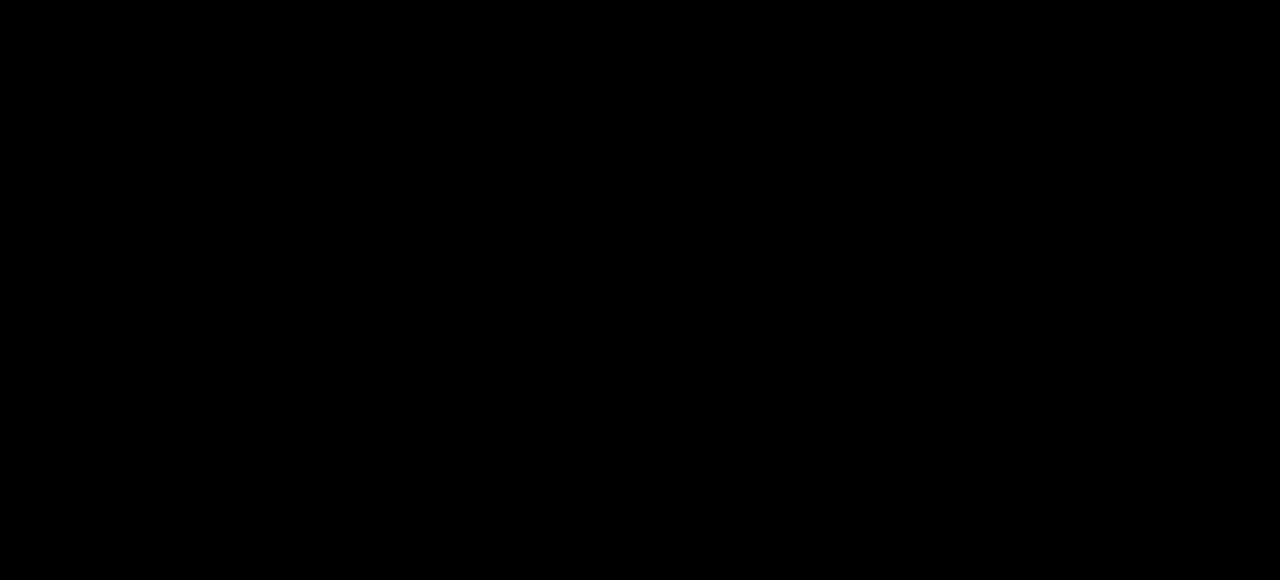
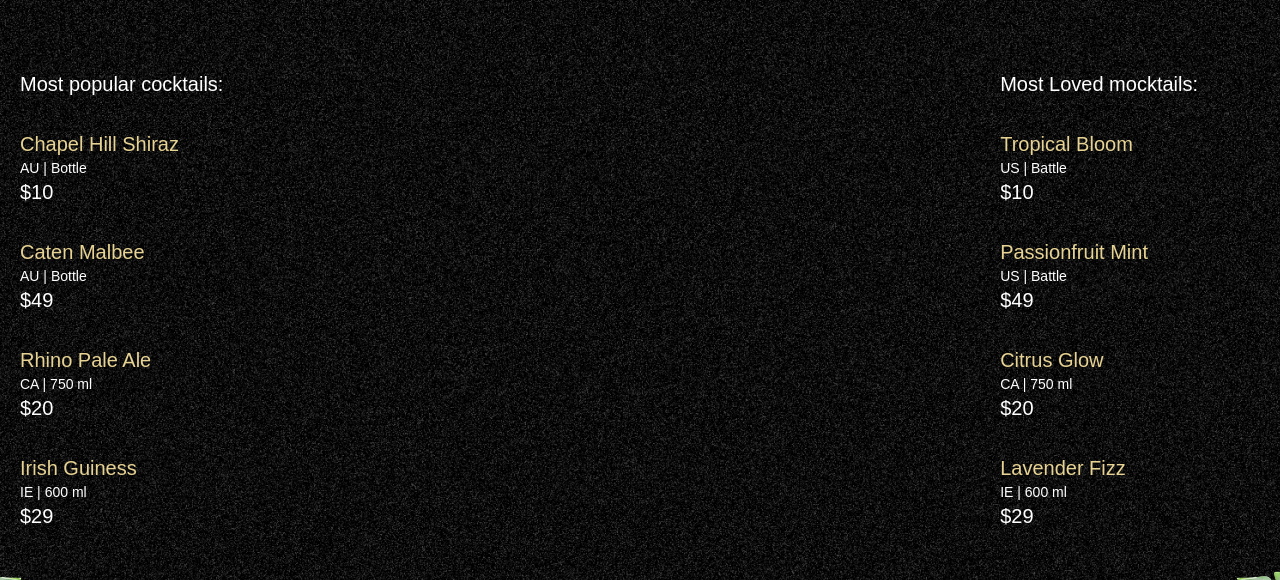
Before and after one commit to aromal-baby/Mojito.d--UX-landing-page-, a React (Vite) app: page / in a window 1280 px wide. Shown: the part 890-1470 px from the top of the page. Before the commit the page ends 800 px from the top, so only its background shows below. Built offline with nearby package versions, Linux system fonts and the light colour scheme; a web font is replaced by a local one.

Commit message:
Implemented the bottom part(cocktails and mocktails section) made the animation flawless finally..!!

```diff
--- a/src/App.jsx
+++ b/src/App.jsx
@@ -2,6 +2,7 @@
 import { ScrollTrigger, SplitText } from "gsap/all";
 import Navbar from "./components/Navbar.jsx";
 import Hero from "./components/Hero.jsx";
+import Cocktails from "./components/Cocktails.jsx";
 
 gsap.registerPlugin(ScrollTrigger, SplitText);
 
@@ -10,6 +11,7 @@
         <main>
             <Navbar />
             <Hero />
+            <Cocktails />
         </main>
     );
 };
--- /dev/null
+++ b/src/components/Cocktails.jsx
@@ -0,0 +1,69 @@
+import { useGSAP } from "@gsap/react";
+import gsap from "gsap";
+import {cocktailLists, mockTailLists} from "../../constants/index.js";
+
+const Cocktails = () => {
+
+    useGSAP(() => {
+        const parallaxTimeline = gsap.timeline({
+            scrollTrigger: {
+                trigger: "#cocktails",
+                start: "top 30%",
+                end: "bottom 80%",
+                scrub: true,
+            }
+        })
+
+        parallaxTimeline
+            .from('#c-left-leaf', {
+                x: -100, y: 100
+            })
+            .from('#c-right-leaf', {
+                x: 100, y: 100
+            })
+
+    });
+
+    return (
+        <section id="cocktails" className="noisy">
+            <img src="/images/cocktail-left-leaf.png" alt="l-leaf" id="c-left-leaf" />
+            <img src="/images/cocktail-right-leaf.png" alt="r-leaf" id="c-right-leaf" />
+
+            <div className="list">
+                <div className='popular'>
+                    <h2>Most popular cocktails:</h2>
+
+                    <ul>
+                        {cocktailLists.map(({name, country, detail, price}) => (
+                            <li key={name}>
+                                <div className="md:me-28">
+                                    <h3>{name}</h3>
+                                    <p>{country} | {detail}</p>
+                                    <span>{price}</span>
+                                </div>
+                            </li>
+                        ))}
+                    </ul>
+                </div>
+
+                <div className='loved'>
+                    <h2>Most Loved mocktails:</h2>
+
+                    <ul>
+                        {mockTailLists.map(({name, country, detail, price}) => (
+                            <li key={name}>
+                                <div className="me-28">
+                                    <h3>{name}</h3>
+                                    <p>{country} | {detail}</p>
+                                    <span>{price}</span>
+                                </div>
+                            </li>
+                        ))}
+                    </ul>
+                </div>
+            </div>
+        </section>
+    )
+}
+
+export default Cocktails;
--- a/src/components/Hero.jsx
+++ b/src/components/Hero.jsx
@@ -40,22 +40,23 @@
                 scrub: true,
             }
         })
-            .to('.right-leaf', { y: 200, x: 30 },  0 )
+            .to('.right-leaf', { y: 200, x: 50 },  0 )
             .to('.left-leaf', { y: -200,  x: -60 }, 0 )
 
         const startValue = isMobile ? 'top 50%' : 'center 60%'; // On mobile: start when top of the video hits 50% of viewport; on desktop: start when center of the video crosses 60% of viewport
         const endValue = isMobile ? '120% top' : 'bottom top'; // On mobile: end after top of the video 120% scroll past screen; on desktop: end when bottom of the video reaches top of viewport
 
         // Video  animation timeline
-        const tl = gsap.timeline({
+        let tl = gsap.timeline({
             scrollTrigger: {
-                trigger: '#video',
+                trigger: 'video',
                 start: startValue,
                 end: endValue,
+                delay: 1,
                 scrub: true,
                 pin: true,  //This will keep the video stuck on the screen while we are scrolling
-            }
-        })
+            },
+        });
 
         videoRef.current.onloadedmetadata = () => {
             tl.to(videoRef.current, {
```
